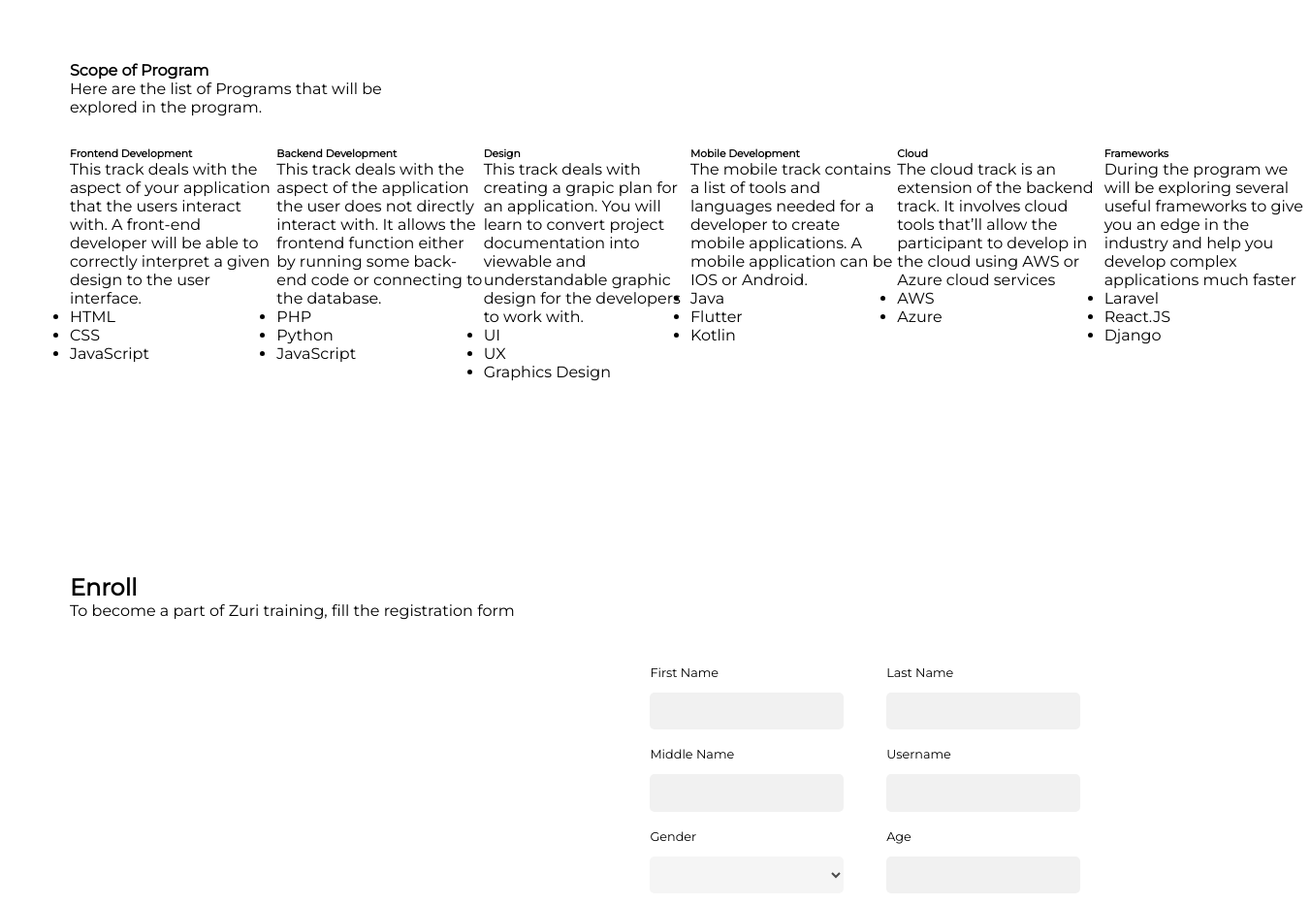
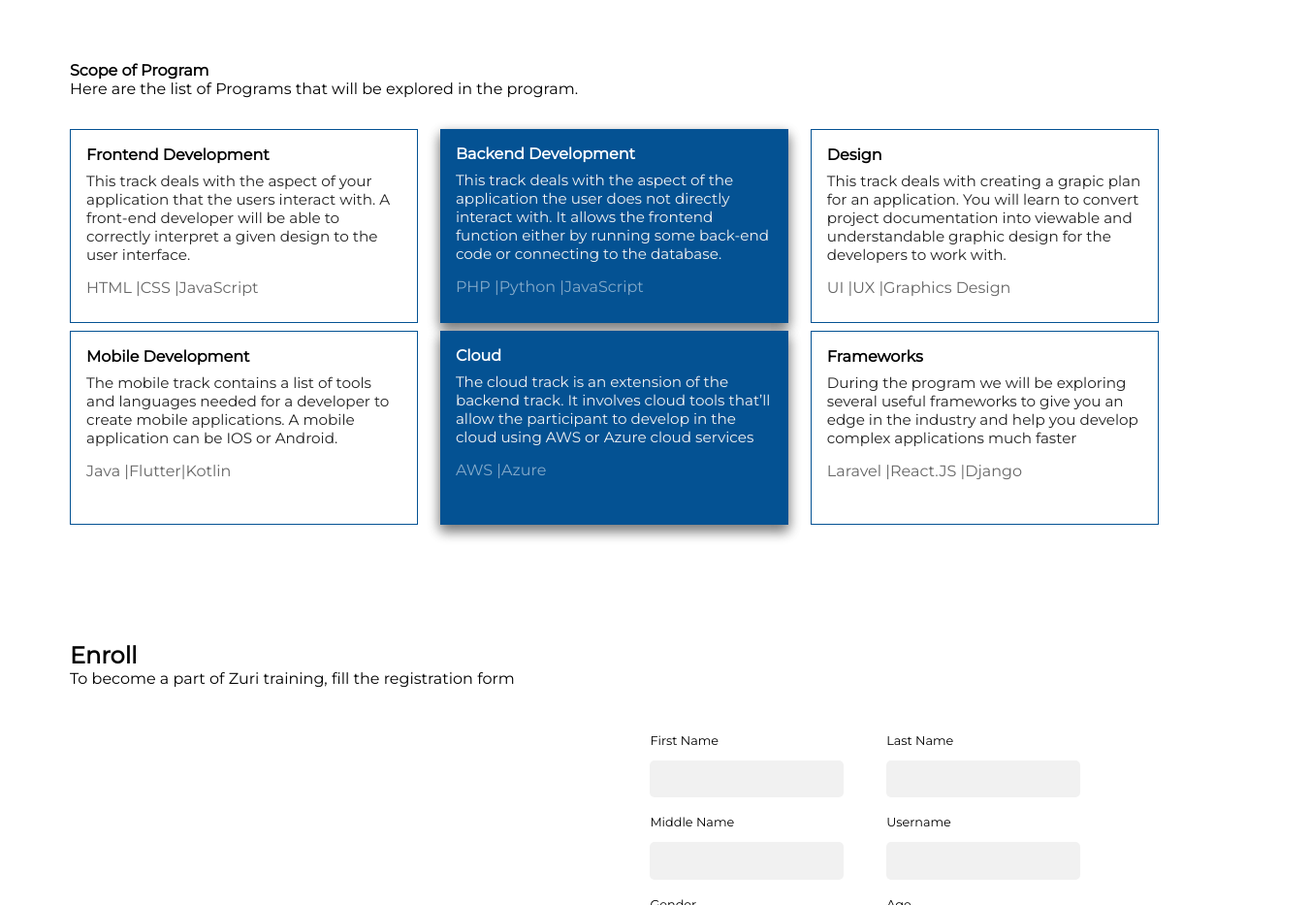
Before and after one commit to AyoFayomi/zuri-homepage, a plain HTML site: page index.html in a window 1280 px wide. Shown: the part 1380-2313 px from the top of the page at 97% size, 1352 px wide, since content can reach past the window. Drawn offline with Linux system fonts and the light colour scheme.

Commit message:
Scope of program

```diff
--- a/index.html
+++ b/index.html
@@ -80,8 +80,8 @@
                      A front-end developer will be able to correctly interpret a given design to the user interface.
                 </p>
                 <ul>
-                    <li>HTML</li>
-                    <li>CSS</li>
+                    <li>HTML | </li>
+                    <li>CSS | </li>
                     <li>JavaScript</li>
                 </ul>
             </div>
@@ -91,8 +91,8 @@
                     It allows the frontend function either by running some back-end code or connecting to the database.
                 </p>
                 <ul>
-                    <li>PHP</li>
-                    <li>Python</li>
+                    <li>PHP | </li>
+                    <li>Python | </li>
                     <li>JavaScript</li>
                 </ul>
             </div>
@@ -102,8 +102,8 @@
                     documentation into viewable and understandable graphic design for the developers to work with.
                 </p>
                 <ul>
-                    <li>UI</li>
-                    <li>UX</li>
+                    <li>UI | </li>
+                    <li>UX | </li>
                     <li>Graphics Design</li>
                 </ul>
             </div>
@@ -113,8 +113,8 @@
                     A mobile application can be IOS or Android.
                 </p>
                 <ul>
-                    <li>Java</li>
-                    <li>Flutter</li>
+                    <li>Java | </li>
+                    <li>Flutter| </li>
                     <li>Kotlin</li>
                 </ul>
             </div>
@@ -124,7 +124,7 @@
                     It involves cloud tools that’ll allow the participant to develop in the cloud using AWS or Azure cloud services
                 </p>
                 <ul>
-                    <li>AWS</li>
+                    <li>AWS | </li>
                     <li>Azure</li>
                 </ul>
             </div>
@@ -134,8 +134,8 @@
                     and help you develop complex applications much faster
                 </p>
                 <ul>
-                    <li>Laravel</li>
-                    <li>React.JS</li>
+                    <li>Laravel |</li>
+                    <li>React.JS |</li>
                     <li>Django</li>
                 </ul>
             </div>
--- a/style.css
+++ b/style.css
@@ -288,26 +288,95 @@ div.zuri-text h2{
 /* beginning of Scope Of Pogram section*/
 .scope-of-program{
     width: 99vw;
-    height: 70vh;
+    height:fit-content;
     display: block;
     flex-wrap: wrap;
 }
 .sop-head{
-    width: 35%;
+    width: 100%;
     position: relative;
     margin: 2em 0;
 }
 .sop-sub{
-    width: 100vw;
+    width: 100%;
     height: 90%;
     display: flex;
-    flex-direction: row;
+    flex-flow: row wrap;
+    justify-content:space-between;
+    align-items:flex-start;
 }
 div.sop{
-    width: 90vw;
+    width: 32%;
     display: flex;
     flex-direction: column;
+    padding:1rem;
+   min-height:200px;
+    justify-content:flex-start;
+    border:1px solid #045293;
+    margin-bottom:0.5rem;
 }
+
+div.sop h6{
+    font-size:1rem;
+    font-weight:900;
+    margin-bottom:0.5rem;
+}
+
+div.sop p{
+    font-size:0.95rem;
+    color:#222;
+}
+
+div.sop ul{
+    display: flex;
+    margin-top:.9rem;
+    list-style-type: none;
+   font:0.9rem;
+    color:#666;
+}
+div.sop:nth-child(2), div.sop:nth-child(5){
+    background:#045293;
+    border:none;
+    color:#ffffff;
+    box-shadow: 0 6px 12px rgba(0, 0, 0, 0.25),
+    0 4px 12px rgba(0, 0, 0, 0.22),
+    0 8px 12px rgba(0, 0, 0, 0.22);
+
+}
+div.sop:nth-child(2) p,
+div.sop:nth-child(5) p{
+    color:#f2f2f2;
+}
+
+div.sop:nth-child(2) ul,
+div.sop:nth-child(5) ul{
+color:rgba(255, 255, 255, 0.515);
+}
+
+@media (min-width:480px) and (max-width:768px){
+    div.sop {
+        width: 47%;
+    }
+    .sop-head p{
+        width: 100%;
+    }
+
+}
+
+@media (max-width:480px){
+.scope-of-program {
+    padding:0.5rem 0.8rem;
+}
+
+    div.sop {
+        width:100%;
+    }
+    .sop-head p {
+        width: 100%;
+
+    }
+}
+
 
 /* Beginning of Form Sectiion */
 
@@ -420,15 +489,24 @@ button{
     cursor:pointer;
 }
 
-@media (max-width:768px){
+@media  (max-width:768px){
     .container{
         display:block;
         padding:0;
+    }
+
+    .enroll h2{
+        margin-bottom:12px;
     }
     .enroll-left,
     .enroll-right {
         width: 100%;
         padding: 0.5rem;
+    }
+
+    .enroll-left h2{
+        font-size:1.15rem;
+         margin:30px 0 0 0;
     }
 
     .mini-flex .form-group {
@@ -444,3 +522,11 @@ button{
     }
 
 }
+
+@media (max-width:480px){
+    .enroll-right h2{
+        margin:30px 0;
+        font-size:0.75rem;
+
+    }
+}
```
